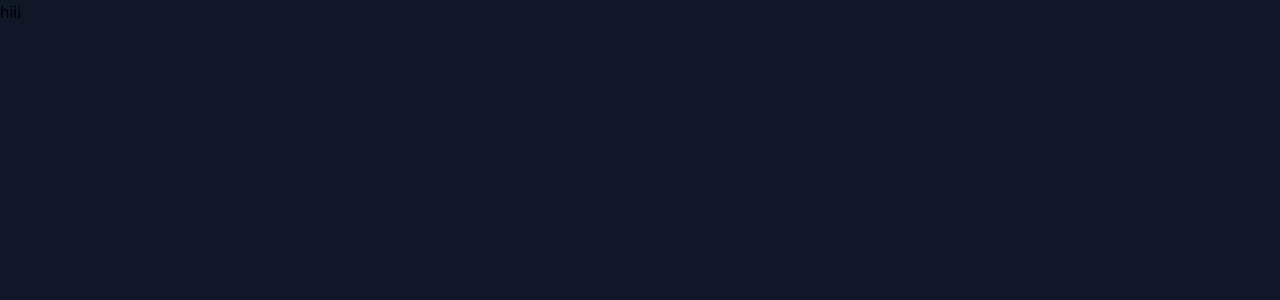
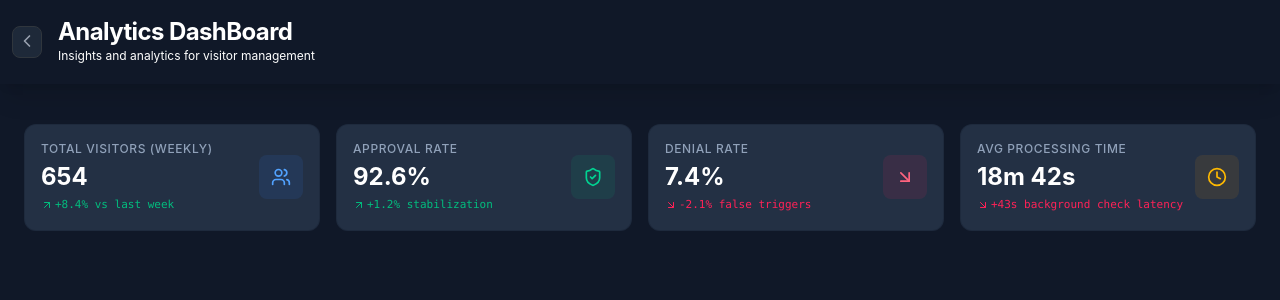
Before and after one commit to sin-h43/Defence-Pass-Management-System, a React (Vite) app in the folder defence-portal/: page /hr/analytics in a window 1280 px wide. Shown: the top 300 px of the page. Built offline with nearby package versions, Linux system fonts and the light colour scheme.

Commit message:
Added KPI cards in the Analytics Dashboard

```diff
--- a/defence-portal/package.json
+++ b/defence-portal/package.json
@@ -18,6 +18,7 @@
     "react": "^19.2.6",
     "react-dom": "^19.2.6",
     "react-router-dom": "^7.16.0",
+    "recharts": "^3.8.1",
     "tailwind-merge": "^3.6.0",
     "tailwindcss": "^4.3.0"
   },
--- /dev/null
+++ b/defence-portal/src/components/KPICards.tsx
@@ -0,0 +1,86 @@
+import React from 'react';
+import { Users, ShieldCheck, ArrowDownRight, Clock, ArrowUpRight } from 'lucide-react';
+import type {LucideIcon} from 'lucide-react';
+
+interface KPI {
+  label: string;
+  value: string;
+  trend: string;
+  trendUp: boolean;
+  icon: LucideIcon;
+  iconColor: string;
+  iconBg: string;
+}
+
+const kpiData: KPI[] = [
+  {
+    label: 'Total Visitors (Weekly)',
+    value: '654',
+    trend: '+8.4% vs last week',
+    trendUp: true,
+    icon: Users,
+    iconColor: 'text-blue-400',
+    iconBg: 'bg-blue-500/10 border-blue-500/20',
+
+  },
+  {
+    label: 'Approval Rate',
+    value: '92.6%',
+    trend: '+1.2% stabilization',
+    trendUp: true,
+    icon: ShieldCheck,
+    iconColor: 'text-emerald-400',
+    iconBg: 'bg-emerald-500/10 border-emerald-500/20',
+
+  },
+  {
+    label: 'Denial Rate',
+    value: '7.4%',
+    trend: '-2.1% false triggers',
+    trendUp: false,
+    icon: ArrowDownRight,
+    iconColor: 'text-rose-400',
+    iconBg: 'bg-rose-500/10 border-rose-500/20',
+
+  },
+  {
+    label: 'Avg Processing Time',
+    value: '18m 42s',
+    trend: '+43s background check latency',
+    trendUp: false,
+    icon: Clock,
+    iconColor: 'text-amber-400',
+    iconBg: 'bg-amber-500/10 border-amber-500/20',
+
+  }
+];
+
+export default function KPICards(): React.JSX.Element {
+  return (
+    <div className="grid grid-cols-1 sm:grid-cols-2 lg:grid-cols-4 gap-4">
+      {kpiData.map((kpi: KPI, index: number) => {
+        const Icon: LucideIcon = kpi.icon;
+        return (
+          <div
+            key={index}
+            className="bg-slate-700/60 border border-slate-800/80 p-4 rounded-xl flex items-center justify-between"
+          >
+            <div>
+              <p className="text-xs font-medium text-slate-400 uppercase tracking-wider">
+                {kpi.label}
+              </p>
+              <h3 className="text-2xl font-bold text-white mt-1">{kpi.value}</h3>
+              <span className={`text-[11px] flex items-center gap-0.5 mt-1 font-mono ${kpi.trendUp ? 'text-emerald-500' : 'text-rose-500'}`}>
+                {kpi.trendUp ? <ArrowUpRight size={12} /> : <ArrowDownRight size={12} />}
+                {kpi.trend}
+              </span>
+            </div>
+            <div className={`p-3 rounded-lg ${kpi.iconBg}`}>
+              <Icon size={20} className={kpi.iconColor} />
+            </div>
+          </div>
+        );
+      })}
+    </div>
+  );
+}
--- a/defence-portal/src/pages/hr/Analytics.tsx
+++ b/defence-portal/src/pages/hr/Analytics.tsx
@@ -1,7 +1,65 @@
+import { ChevronLeft} from 'lucide-react';
+import { useNavigate } from 'react-router-dom';
+import KPICards from '@/components/KPICards';
+// Mock Data matching a Defense System environment
+// const peakHoursData = [
+//   { time: '06:00', visitors: 12 },
+//   { time: '08:00', visitors: 45 },
+//   { time: '10:00', visitors: 85 },
+//   { time: '12:00', visitors: 60 },
+//   { time: '14:00', visitors: 72 },
+//   { time: '16:00', visitors: 90 },
+//   { time: '18:00', visitors: 35 },
+//   { time: '20:00', visitors: 15 },
+// ];
+
+// const departmentCrowdData = [
+//   { name: 'Research Wing', count: 124, fill: '#6366f1' },
+//   { name: 'IT & Cyber', count: 98, fill: '#a855f7' },
+//   { name: 'Operations', count: 76, fill: '#ec4899' },
+//   { name: 'Logistics', count: 54, fill: '#14b8a6' },
+//   { name: 'HR & Admin', count: 31, fill: '#f59e0b' },
+// ];
+
+// const categoryData = [
+//   { name: 'Contractors', value: 40, color: '#3b82f6' },
+//   { name: 'Government Officials', value: 25, color: '#f59e0b' },
+//   { name: 'Vendors', value: 20, color: '#10b981' },
+//   { name: 'Foreign Nationals', value: 10, color: '#ef4444' },
+//   { name: 'VIP Visitors', value: 5, color: '#ec4899' },
+// ];
+
+
+
+
 export default function Analytics(){
+    const navigate = useNavigate();
+    // const triggerDowload = (reportType:string) =>{
+    //     alert(`Generating and dowloading ${reportType} Compliance Report...`);
+    // };
     return(
-        <>
-        <h2>hiii</h2>
-        </>
-    )
+        <div className='min-h-screen '>
+            <div className='p-6 relative bg-[#0e121a] px-0 py-0'>
+                <header className='flex items-center gap-4 mb-4 py-4 shadow-xl bg-gray-900'>
+                {/*Header section */}
+                <div className='bg-gray-800 border border-[#30363d] rounded-lg ml-3'>
+                    <button onClick={()=> navigate('/hr')}
+                    className='p-1 hover:bg-gray-900 rounded-lg text-gray-400 hover:text-white transition'>
+                        <ChevronLeft size={20} />
+                    </button>
+                </div>
+                <div>
+                    <h1 className='text-2xl text-white font-bold tracking-tight'>Analytics DashBoard</h1>
+                    <p className='text-xs text-white mb-1'>Insights and analytics for visitor management</p>
+                </div>
+                </header>
+            </div>
+            <div className='p-6 text-white'>
+              <KPICards/>
+
+            </div>
+
+    </div>
+    );
+
 }
```
Also changed, not shown: 1 other file (tests, documents, lock files or other folders).
